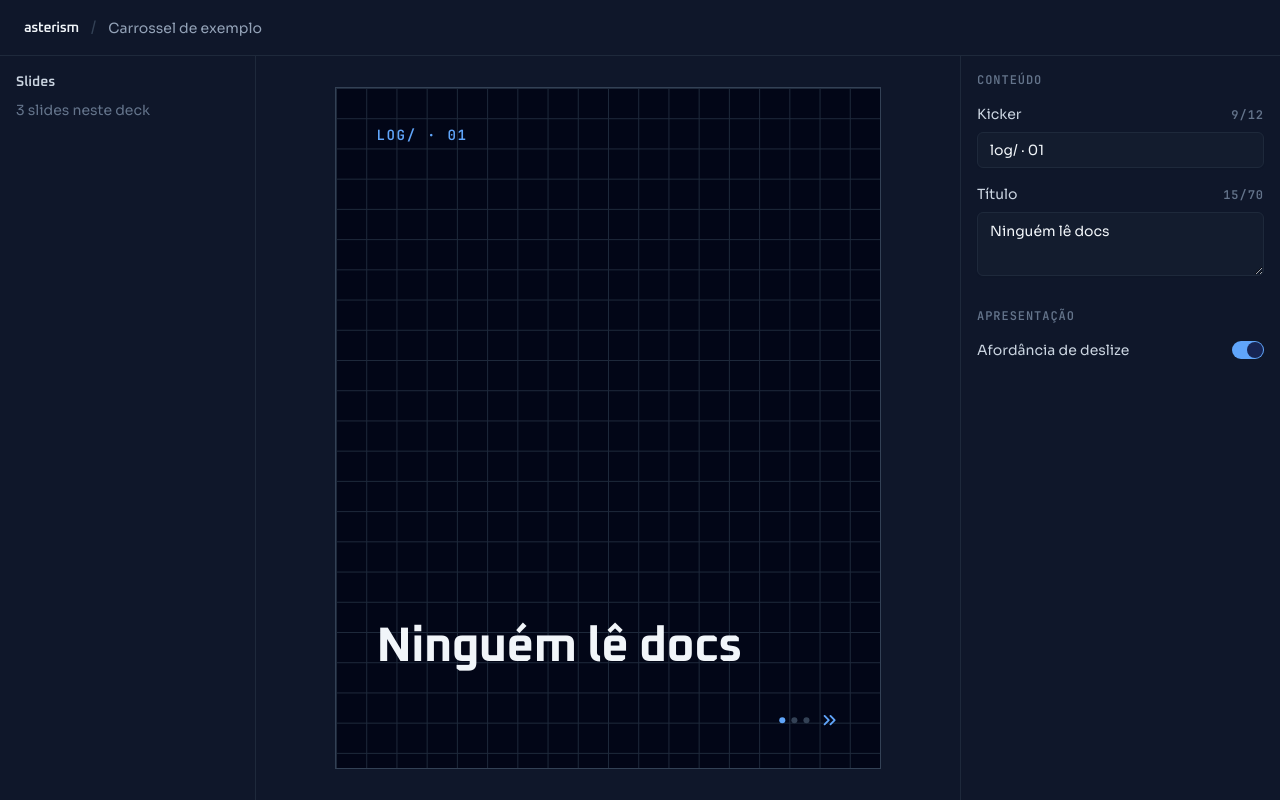
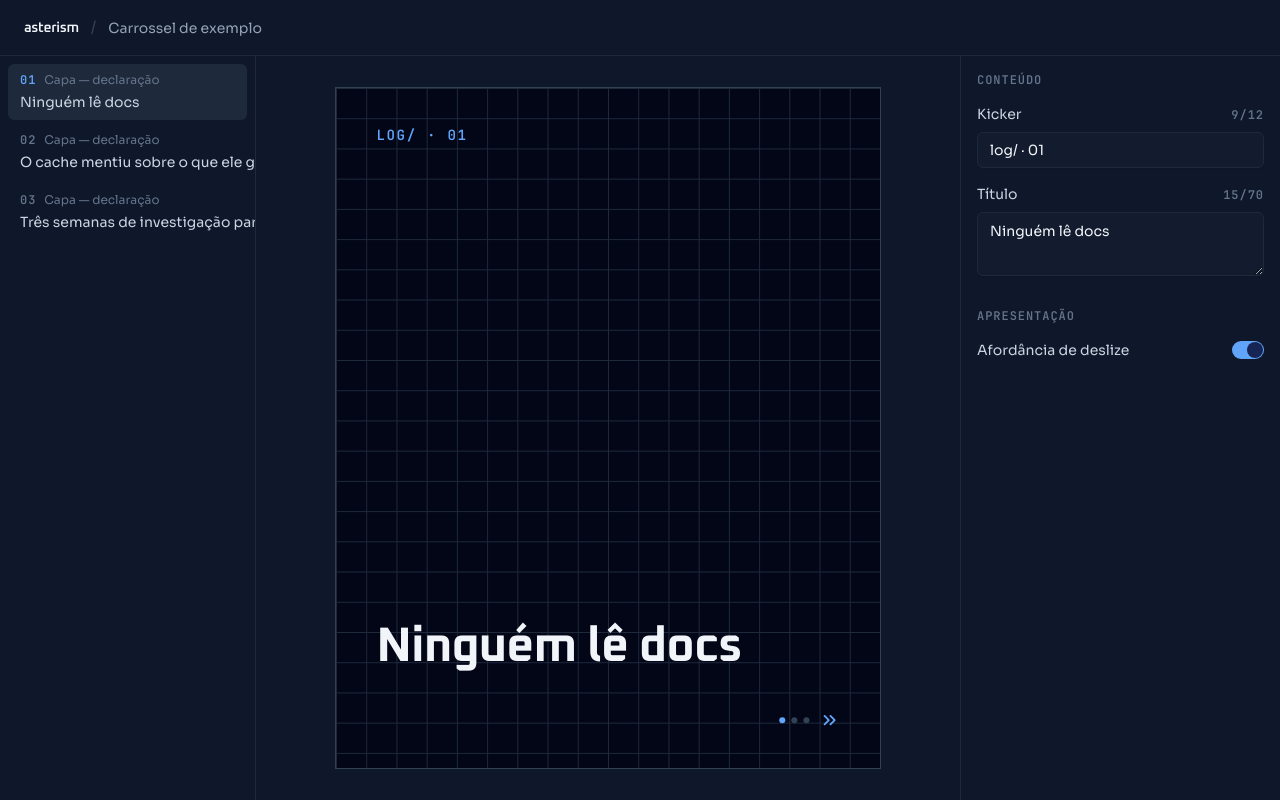
Before and after one commit to rafaelmaia23/asterism, a Next.js app: page / in a window 1280 px wide. Built offline with nearby package versions, Linux system fonts and the light colour scheme.

Commit message:
List the deck slides in the left column

```diff
--- a/src/editor/editor-shell.tsx
+++ b/src/editor/editor-shell.tsx
@@ -3,9 +3,8 @@
 /**
  * O shell do editor — as três colunas da §14 do documento de contexto.
  *
- * A lista de slides e o inspector chegam nas próximas tarefas da 1D e a barra superior
- * ganha o botão de exportação na 1E; até lá são espaço reservado, presentes para que as
- * proporções do editor sejam as de verdade desde já.
+ * As três colunas estão vivas desde a 1D. Falta à barra superior o botão de exportação,
+ * que é da 1E, e as ações de deck da §14, que são da Etapa 4.
  *
  * Quem guarda o deck é o store. O shell não tem estado próprio: lê o que precisa e
  * distribui.
@@ -13,16 +12,8 @@
 
 import { Inspector } from "@/editor/inspector";
 import { SlideCanvas } from "@/editor/slide-canvas";
+import { SlideList } from "@/editor/slide-list";
 import { selectActiveIndex, selectActiveSlide, useEditor } from "@/editor/store";
-
-function Placeholder({ title, note }: { title: string; note: string }) {
-  return (
-    <div className="flex flex-col gap-2 p-4">
-      <span className="font-heading text-sm font-semibold text-ink-300">{title}</span>
-      <span className="text-sm text-ink-500">{note}</span>
-    </div>
-  );
-}
 
 export function EditorShell() {
   const deck = useEditor((state) => state.deck);
@@ -41,7 +32,7 @@ export function EditorShell() {
 
       <div className="flex min-h-0 flex-1">
         <aside className="w-64 shrink-0 overflow-y-auto border-r border-ink-800 bg-card">
-          <Placeholder title="Slides" note={`${deck.slides.length} slides neste deck`} />
+          <SlideList />
         </aside>
 
         <SlideCanvas
--- /dev/null
+++ b/src/editor/slide-list.tsx
@@ -0,0 +1,74 @@
+"use client";
+
+/**
+ * A coluna da esquerda: os slides do deck, na ordem, e qual está ativo.
+ *
+ * Somente leitura nesta etapa — clicar troca o ativo e nada mais. Miniatura, marca de
+ * transbordo, reordenação por arraste, duplicar e remover são das etapas seguintes, e a
+ * §14 do documento de contexto registra o que já está de pé.
+ *
+ * O rótulo do template vem do registry; o trecho, da chave canônica `heading` da §6. Essa
+ * chave existe justamente para que o mesmo papel tenha a mesma chave em todo template, e
+ * é o que permite à lista distinguir três capas seguidas sem conhecer template nenhum.
+ */
+
+import type { StoreApi } from "zustand/vanilla";
+import { useStore } from "zustand";
+import type { Slide } from "@/deck/types";
+import type { EditorState } from "@/editor/store";
+import { editorStore } from "@/editor/store";
+import { get } from "@/templates/registry";
+
+export type SlideListProps = {
+  store?: StoreApi<EditorState>;
+};
+
+/** Primeira linha do título, ou nada. Campo `list` ou ausente não vira `[object Object]`. */
+function excerpt(slide: Slide): string {
+  const heading = slide.fields.heading;
+  return typeof heading === "string" ? heading.split("\n")[0] : "";
+}
+
+export function SlideList({ store = editorStore }: SlideListProps) {
+  const slides = useStore(store, (state) => state.deck.slides);
+  const activeId = useStore(store, (state) => state.activeId);
+  const selectSlide = useStore(store, (state) => state.selectSlide);
+
+  return (
+    <ol className="flex flex-col gap-1 p-2">
+      {slides.map((slide, position) => {
+        const active = slide.id === activeId;
+        const trecho = excerpt(slide);
+
+        return (
+          <li key={slide.id}>
+            <button
+              type="button"
+              // `aria-current` em vez de cor só: a seleção precisa ser legível por quem
+              // não enxerga a superfície um degrau acima.
+              aria-current={active ? "true" : undefined}
+              onClick={() => selectSlide(slide.id)}
+              // Hover sobe superfície sem mudar cor — §8 do design system.
+              className={`flex w-full flex-col gap-1 rounded-md px-3 py-2 text-left transition-colors hover:bg-ink-800 ${
+                active ? "bg-ink-800" : ""
+              }`}
+            >
+              <span className="flex items-baseline gap-2">
+                <span
+                  className={`font-mono text-xs font-medium tracking-[0.08em] tabular-nums ${
+                    active ? "text-azure-radiance-400" : "text-ink-500"
+                  }`}
+                >
+                  {String(position + 1).padStart(2, "0")}
+                </span>
+                <span className="truncate text-xs text-ink-500">{get(slide.template).label}</span>
+              </span>
+
+              {trecho && <span className="truncate text-sm text-ink-300">{trecho}</span>}
+            </button>
+          </li>
+        );
+      })}
+    </ol>
+  );
+}
```
Also changed, not shown: 3 other files (tests, documents, lock files or other folders).
